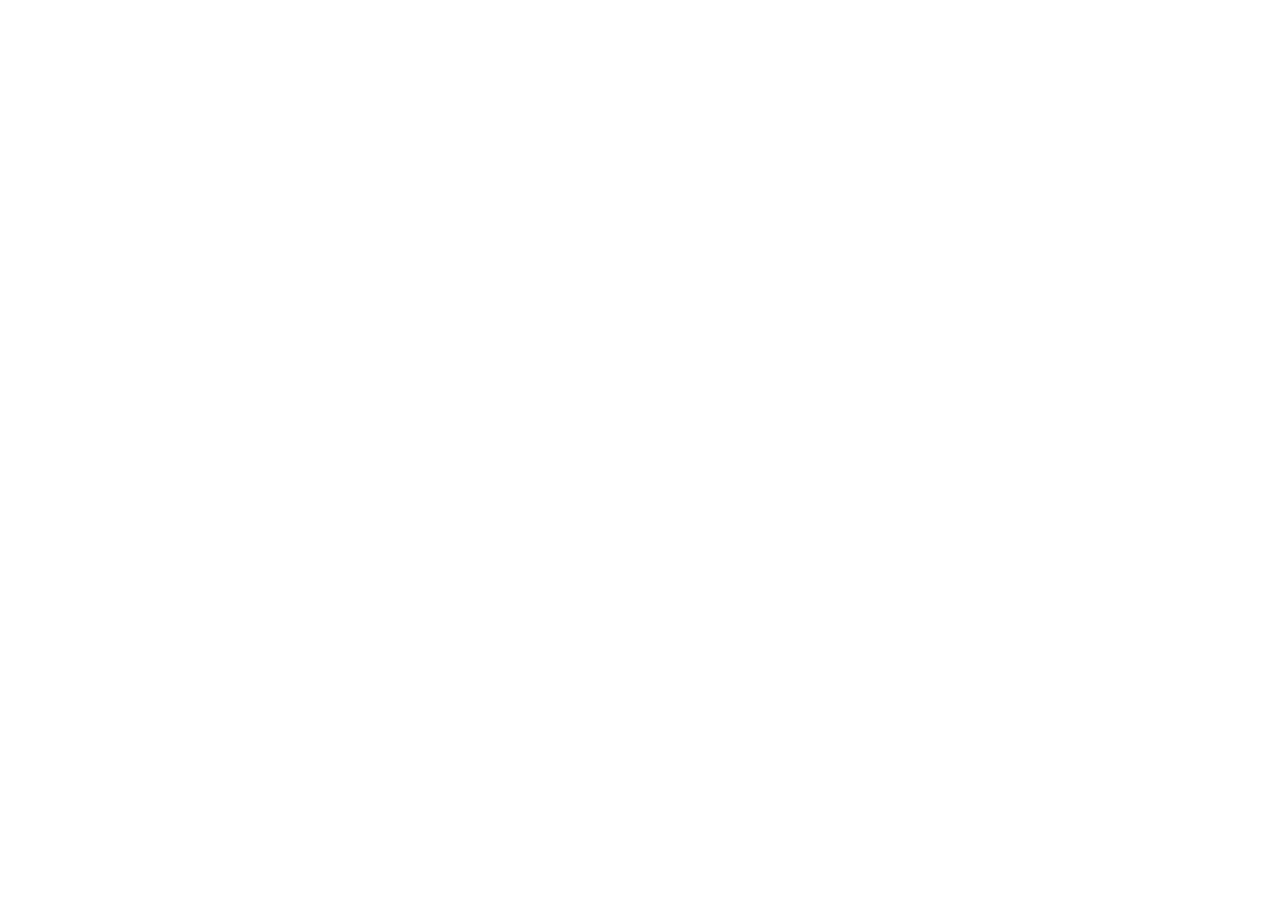
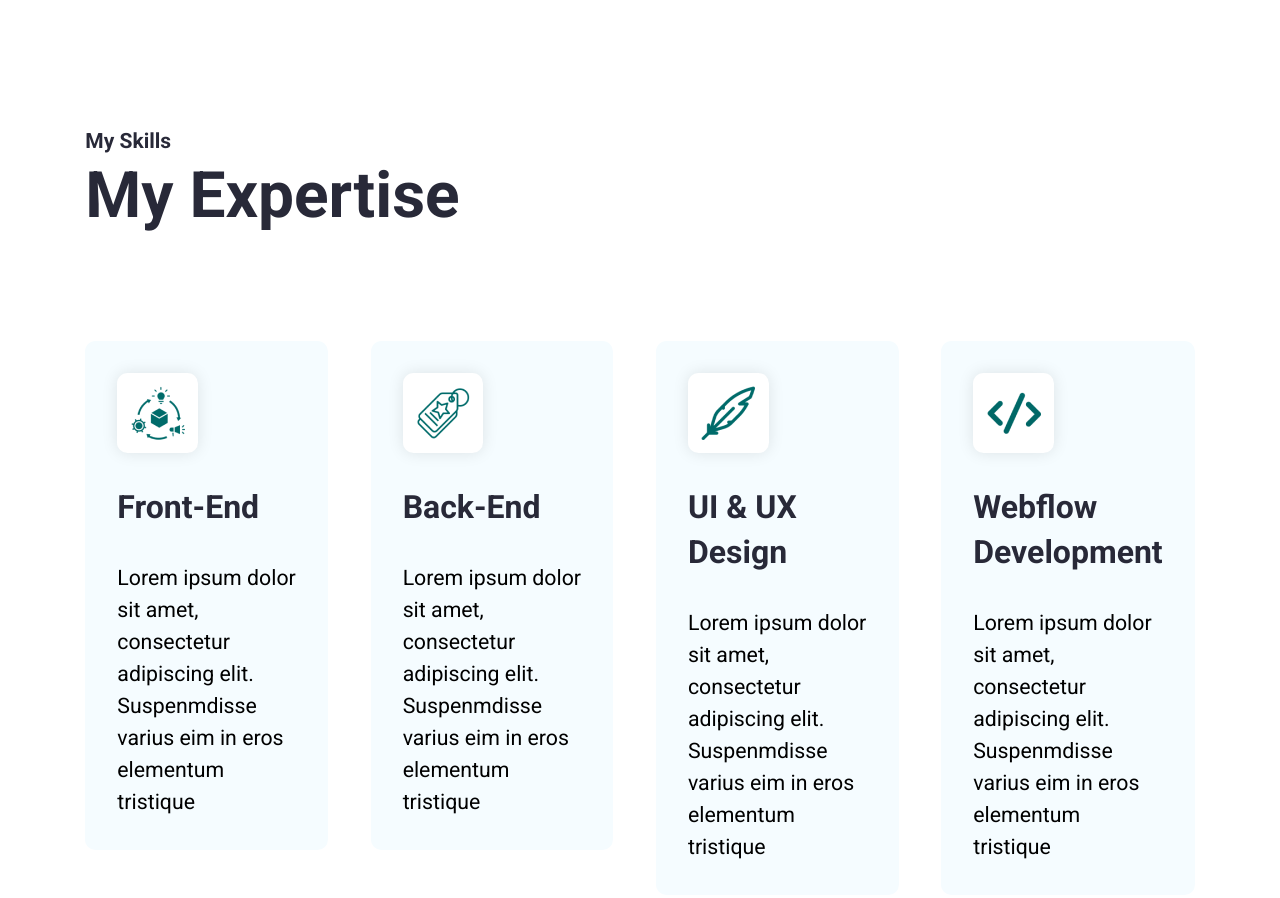
Before and after one commit to gashawgedef/gashaw-personal-portfolio, a React (Create React App) app: page / in a window 1280 px wide. Shown: the part 720-1618 px from the top of the page. Before the commit the page ends 800 px from the top, so only its background shows below. Built offline with nearby package versions, Linux system fonts and the light colour scheme.

Commit message:
gashaw gedef

```diff
--- a/src/App.css
+++ b/src/App.css
@@ -266,3 +266,74 @@
   width: 100%;
   height: 100%;
 }
+
+/**Start of portfolio Section**/
+.skills--section {
+  display: flex;
+  padding: 149.33px 85.33px;
+  flex-direction: column;
+  justify-content: center;
+  align-items: flex-start;
+  gap: 106.667px;
+}
+.skills--section--heading {
+  color: var(--heading-color);
+  font-size: 64px;
+  font-weight: 700;
+  line-height: 77px;
+}
+.skills--section--container {
+  display: grid;
+  justify-content: center;
+  align-items: flex-start;
+  gap: 42.6px;
+  grid-template-columns: repeat(4, 1fr);
+}
+.skills--section--card {
+  display: flex;
+  padding: 32px;
+  flex-direction: column;
+  align-items: flex-start;
+  gap: 32px;
+  flex: 1 0 0;
+  border-radius: 10.6px;
+  background: var(--bg-shade);
+  min-height: 250px;
+}
+.skills--section--card:hover {
+  border-bottom: 4px solid var(--primary);
+}
+.skills--section--card:hover .skills--section--description {
+  color: var(--darkblue);
+}
+.skills--section--img {
+  display: flex;
+  padding: 13.3px;
+  justify-content: center;
+  align-items: center;
+  gap: 13.3px;
+  border-radius: 10.6px;
+  background: #fff;
+  box-shadow: 0 0 16px 0 rgba(0, 0, 0, 0.1);
+}
+.skills--section--card--content {
+  display: flex;
+  flex-direction: column;
+  align-items: flex-start;
+  gap: 32px;
+  align-self: stretch;
+}
+.skills--section--title {
+  color: var(--heading-color);
+  font-size: 32px;
+  font-weight: 700;
+  line-height: 45px;
+}
+.skills--section--description {
+  color: var(--black);
+  font-size: 21.3px;
+  font-style: normal;
+  font-weight: 400;
+  line-height: 32px;
+}
+/**End  of portfolio Section**/
--- a/src/Pages/Home/HomeScreen/index.jsx
+++ b/src/Pages/Home/HomeScreen/index.jsx
@@ -1,11 +1,12 @@
 import HeroSection from "../HeroSection";
-
 import React from 'react'
+import MySkills from "../MySkills";
 
 const index = () => {
   return (
     <div>
         <HeroSection/>
+        <MySkills/>
 
     </div>
   )
--- a/src/Pages/Home/MySkills.jsx
+++ b/src/Pages/Home/MySkills.jsx
@@ -0,0 +1,25 @@
+import data from "../../data/index.json";
+
+export default function MySkills() {
+  return (
+    <section className="skills--section" id="mySkills">
+      <div className="portfolio--container">
+        <p className="section--title">My Skills</p>
+        <h2 className="skills--section--heading">My Expertise</h2>
+      </div>
+      <div className="skills--section--container">
+        {data?.skills?.map((item, index) => (
+          <div key={index} className="skills--section--card">
+            <div className="skills--section--img">
+              <img src={item.src} alt="Product Chain" />
+            </div>
+            <div className="skills--section--card--content">
+              <h3 className="skills--section--title">{item.title}</h3>
+              <p className="skills--section--description">{item.description}</p>
+            </div>
+          </div>
+        ))}
+      </div>
+    </section>
+  );
+}
--- /dev/null
+++ b/src/data/index.json
@@ -0,0 +1,77 @@
+{
+    "skills": [
+      {
+        "id": "1",
+        "src": "./img/product-chain-1.png",
+        "title": "Front-End",
+        "description": "Lorem ipsum dolor sit amet, consectetur adipiscing elit. Suspenmdisse varius eim in eros elementum tristique"
+      },
+      {
+        "id": "2",
+        "src": "./img/tag-1.png",
+        "title": "Back-End",
+        "description": "Lorem ipsum dolor sit amet, consectetur adipiscing elit. Suspenmdisse varius eim in eros elementum tristique"
+      },
+      {
+        "id": "3",
+        "src": "./img/feather-pen-2.png",
+        "title": "UI & UX Design",
+        "description": "Lorem ipsum dolor sit amet, consectetur adipiscing elit. Suspenmdisse varius eim in eros elementum tristique"
+      },
+      {
+        "id": "4",
+        "src": "./img/feather-pen-1.png",
+        "title": "Webflow Development",
+        "description": "Lorem ipsum dolor sit amet, consectetur adipiscing elit. Suspenmdisse varius eim in eros elementum tristique"
+      }
+    ],
+    "portfolio": [
+      {
+        "id": "1",
+        "src": "./img/placeholder-image.png",
+        "title": "Ahuse",
+        "description": "Lorem ipsum dolor sit amet, consectetur adipiscing elit. Suspenmdisse varius eim in eros elementum tristique",
+        "link": "View In Github"
+      },
+      {
+        "id": "2",
+        "src": "./img/placeholder-image-1.png",
+        "title": "App Dashboard",
+        "description": "Lorem ipsum dolor sit amet, consectetur adipiscing elit. Suspenmdisse varius eim in eros elementum tristique",
+        "link": "View In Github"
+      },
+      {
+        "id": "3",
+        "src": "./img/placeholder-image-2.png",
+        "title": "Easy Rentn",
+        "description": "Lorem ipsum dolor sit amet, consectetur adipiscing elit. Suspenmdisse varius eim in eros elementum tristique",
+        "link": "View In Github"
+      }
+    ],
+    "testimonial": [
+      {
+        "id": "1",
+        "count": "5",
+        "src": "./img/avatar-image.png",
+        "description": "Lorem ipsum dolor sit amet, consectetur adipiscing elit. Suspenmdisse varius eim in eros elementum tristique",
+        "author_name": "Dianne Russel",
+        "author_designation": "Starbucks"
+      },
+      {
+        "id": "2",
+        "count": "5",
+        "src": "./img/avatar-image-1.png",
+        "description": "Lorem ipsum dolor sit amet, consectetur adipiscing elit. Suspenmdisse varius eim in eros elementum tristique",
+        "author_name": "Kristin Watson",
+        "author_designation": "Louis Vuitton"
+      },
+      {
+        "id": "3",
+        "count": "5",
+        "src": "./img/avatar-image-2.png",
+        "description": "Lorem ipsum dolor sit amet, consectetur adipiscing elit. Suspenmdisse varius eim in eros elementum tristique",
+        "author_name": "Kathryn Murphy",
+        "author_designation": "McDonald's"
+      }
+    ]
+  }
```
